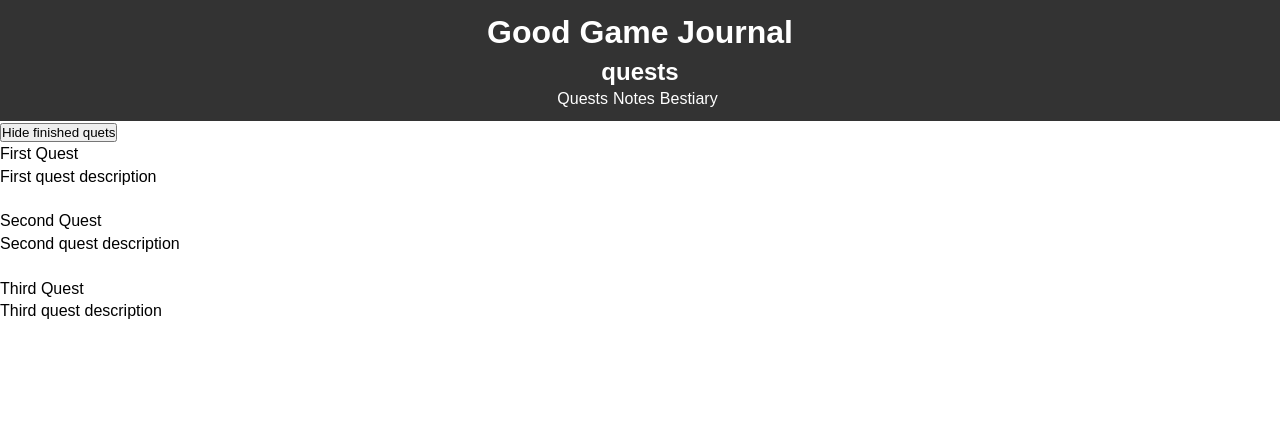
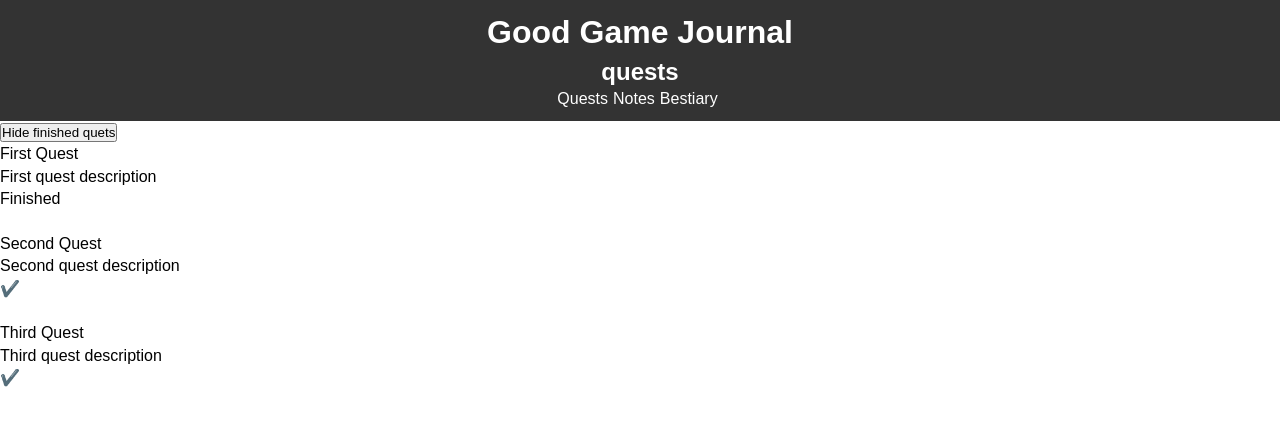
Before and after one commit to mxzawadzki/gg-journal, a Vue app: page /quests in a window 1280 px wide. Both pictures are taken after a click on the button "Show all quests". Shown: the top 426 px of the page. Built offline with nearby package versions, Linux system fonts and the light colour scheme.

Commit message:
Add update action

```diff
--- a/src/components/quests/Quests.vue
+++ b/src/components/quests/Quests.vue
@@ -6,12 +6,14 @@
       <p>{{ quest.title }}</p>
       <p>{{ quest.description }}</p>
       <p>{{ quest.date }}</p>
+      <p v-if="!quest.done" @click="finishQuest(quest)">✔️</p>
+      <p v-else @click="restartQuest(quest)">Finished</p>
       <br>
     </div>
   </div>
 </template>
 <script>
-import { mapGetters } from 'vuex';
+import { mapGetters, mapActions } from 'vuex';
 
 export default {
   name: 'Quests',
@@ -22,14 +24,36 @@ export default {
     }
   },
   methods: {
+    ...mapActions(['updateQuest']),
     showQuests() {
       this.allQuestsVisible = true;
-      this.quests = this.allQuests
+      this.quests = this.$store.getters.allQuests
     },
     hideQuests() {
       this.allQuestsVisible = false;
-      this.quests = this.unfinishedQuests
-    }
+      this.quests = this.$store.getters.unfinishedQuests
+    },
+    finishQuest(quest) {
+      const questStatus = {
+        id: quest.id,
+        title: quest.title,
+        description: quest.description,
+        date: quest.date,
+        done: true
+      };
+      this.$store.dispatch('updateQuest', questStatus)
+      this.quests = this.$store.getters.unfinishedQuests
+    },
+    restartQuest(quest) {
+      const questStatus = {
+        id: quest.id,
+        title: quest.title,
+        description: quest.description,
+        date: quest.date,
+        done: false
+      };
+      this.$store.dispatch('updateQuest', questStatus)
+    },
   },
   computed: {
     ...mapGetters(['allQuests', 'unfinishedQuests'])
--- a/src/store/modules/quests.js
+++ b/src/store/modules/quests.js
@@ -32,8 +32,8 @@ const getters = {
 };
 
 const actions = {
-finishQuest({commit}, id) {
-    commit('FINISH_QUEST', id)
+updateQuest({commit}, questStatus) {
+    commit('UPDATE_QUEST', questStatus)
   },
 };
 
@@ -43,10 +43,12 @@ const mutations = {
   //     this.replaceState(Object.assign(state, JSON.parse(localStorage.getItem('store'))));
   //   }
   // },
-  // FINISH_QUEST(state, id) {
-  //   //target quest
-  //   // state.quests.done = true;
-  // }
+  UPDATE_QUEST: (state, questStatus) => {
+    const index = state.quests.findIndex(quest => quest.id === questStatus.id)
+    if (index !== -1) {
+      state.quests.splice(index, 1, questStatus)
+    }
+  }
 }
 
 export default {
```
Also changed, not shown: src/store/modules/notes.js (+3 -9 lines).
